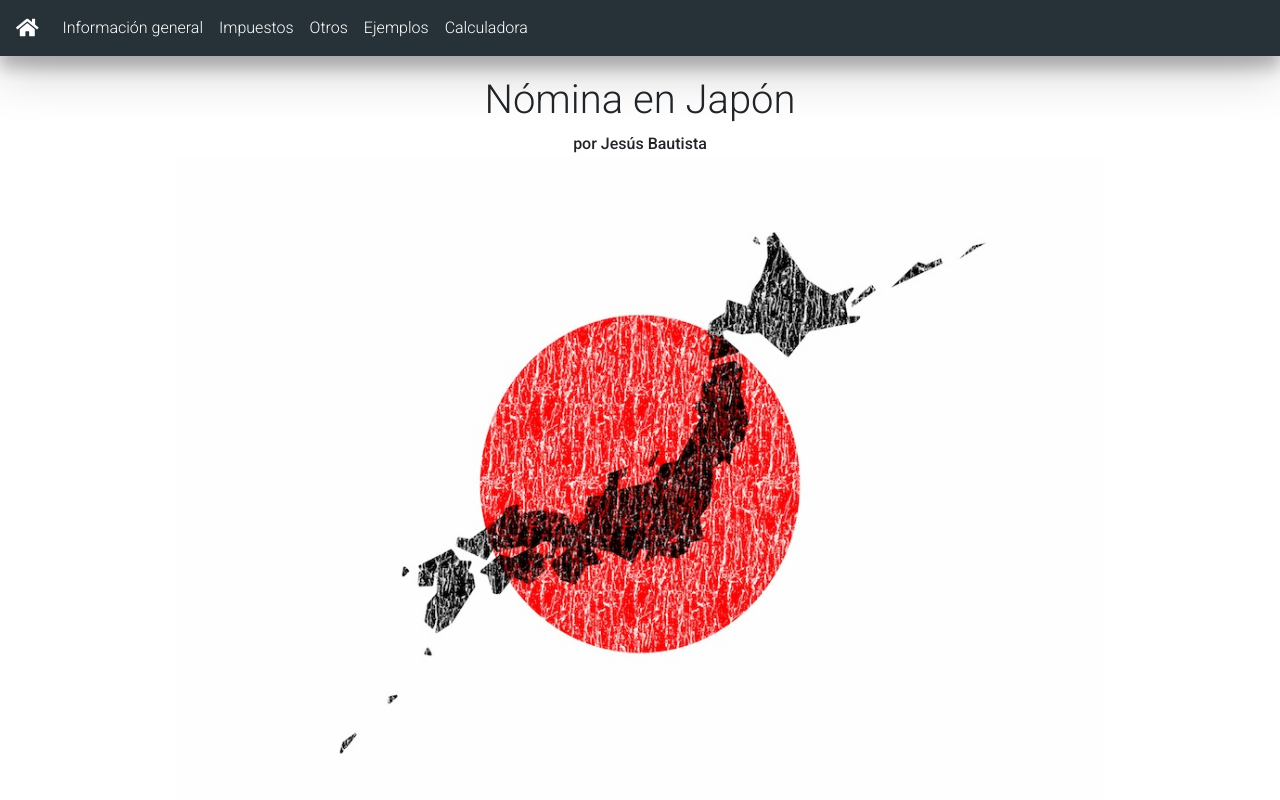
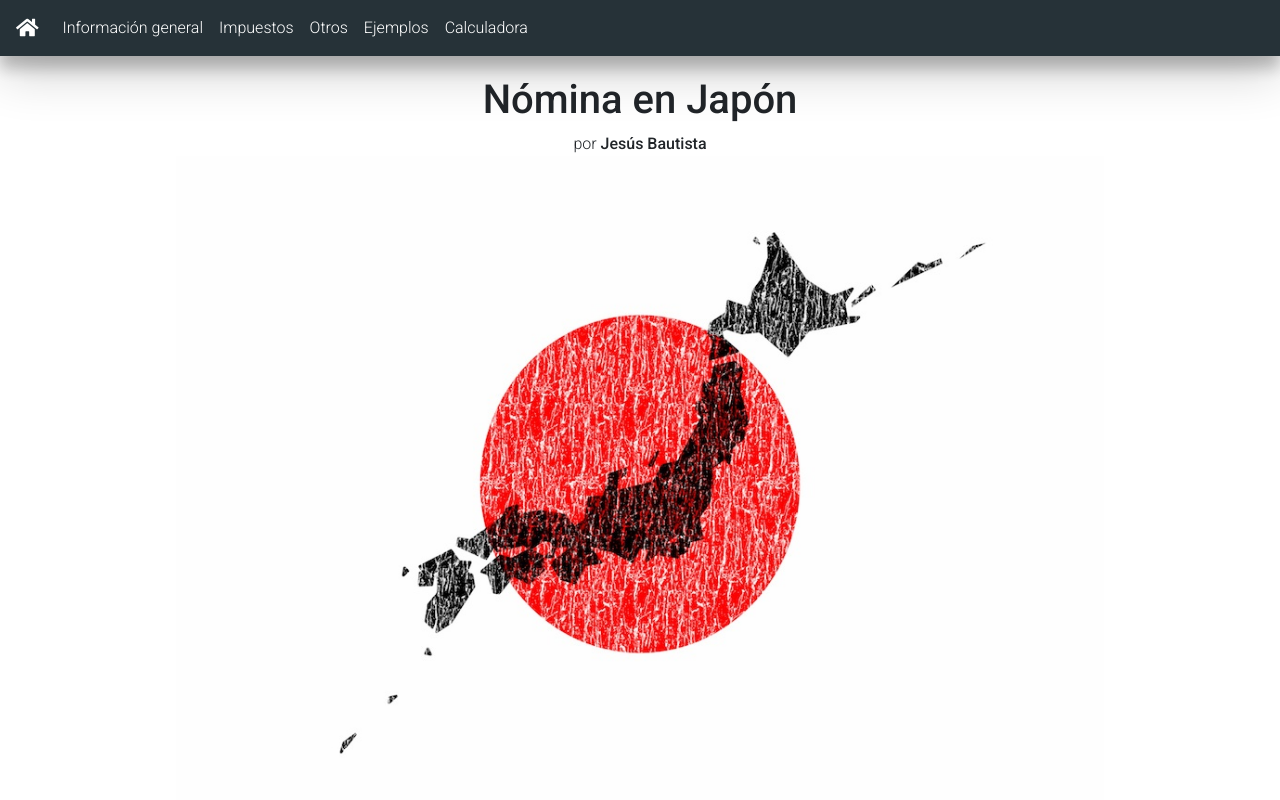
Before and after one commit to bautista-corpus/Nomina-Japon, a plain HTML site: page index.html in a window 1280 px wide. Shown: the top 800 px of the page. Drawn offline with Linux system fonts and the light colour scheme.

Commit message:
Update Index

```diff
--- a/index.html
+++ b/index.html
@@ -53,8 +53,8 @@
   <div class="principal">
     <div class="flex-center flex-column text-justify w-responsive mx-auto p-3 mt-2">
 
-      <h1>Nómina en Japón</h1>
-      <p><strong>por Jesús Bautista</strong></p>
+      <h1><strong>Nómina en Japón</strong></h1>
+      <p>por <strong>Jesús Bautista</strong></p>
       <p><img class="img-fluid" src="Understanding Payroll in Japan.jpeg" referrerpolicy="no-referrer" alt="Understanding Payroll in Japan"></p>
       <a id="info"><br></a>
       <br><br>
```
